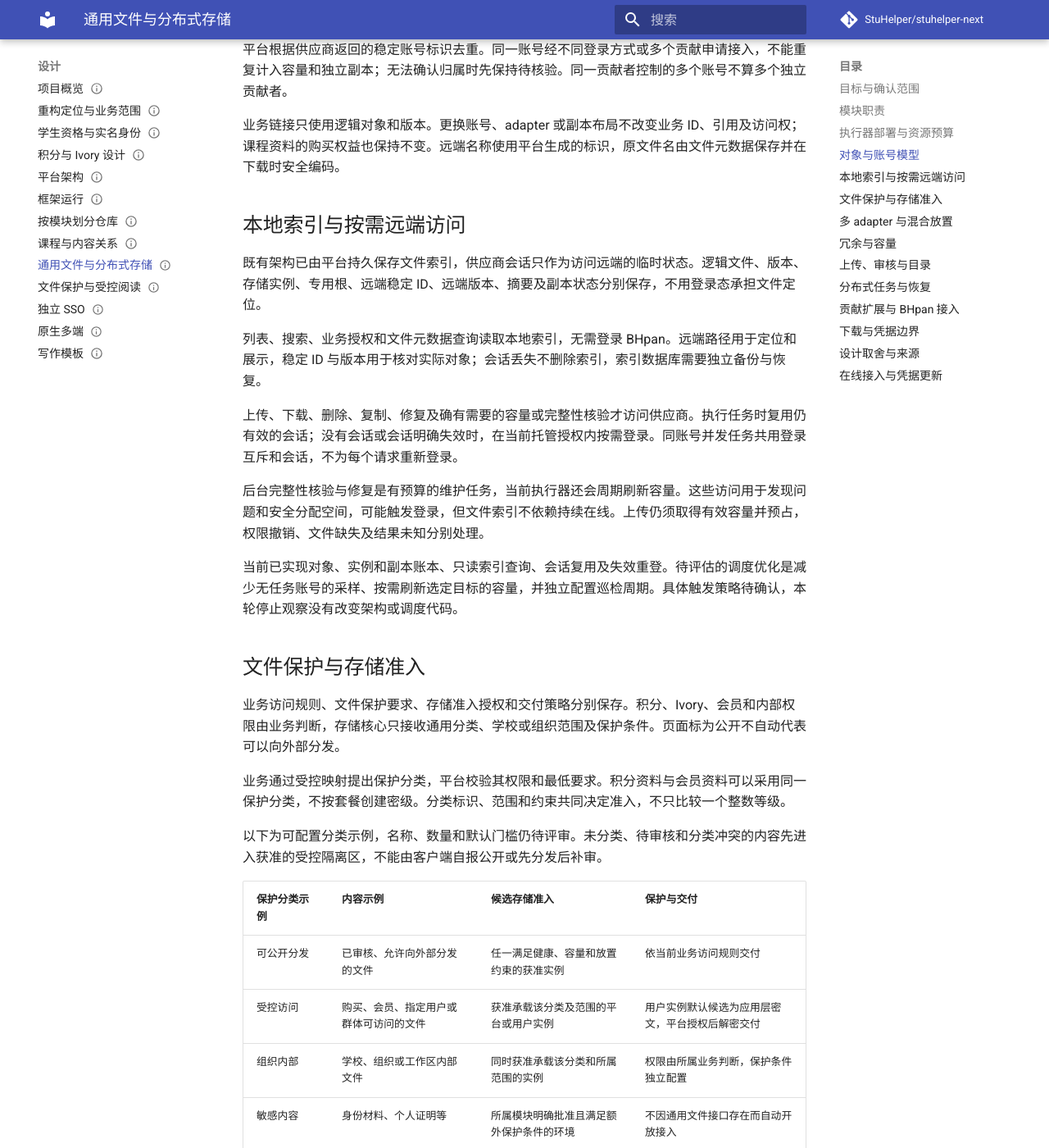
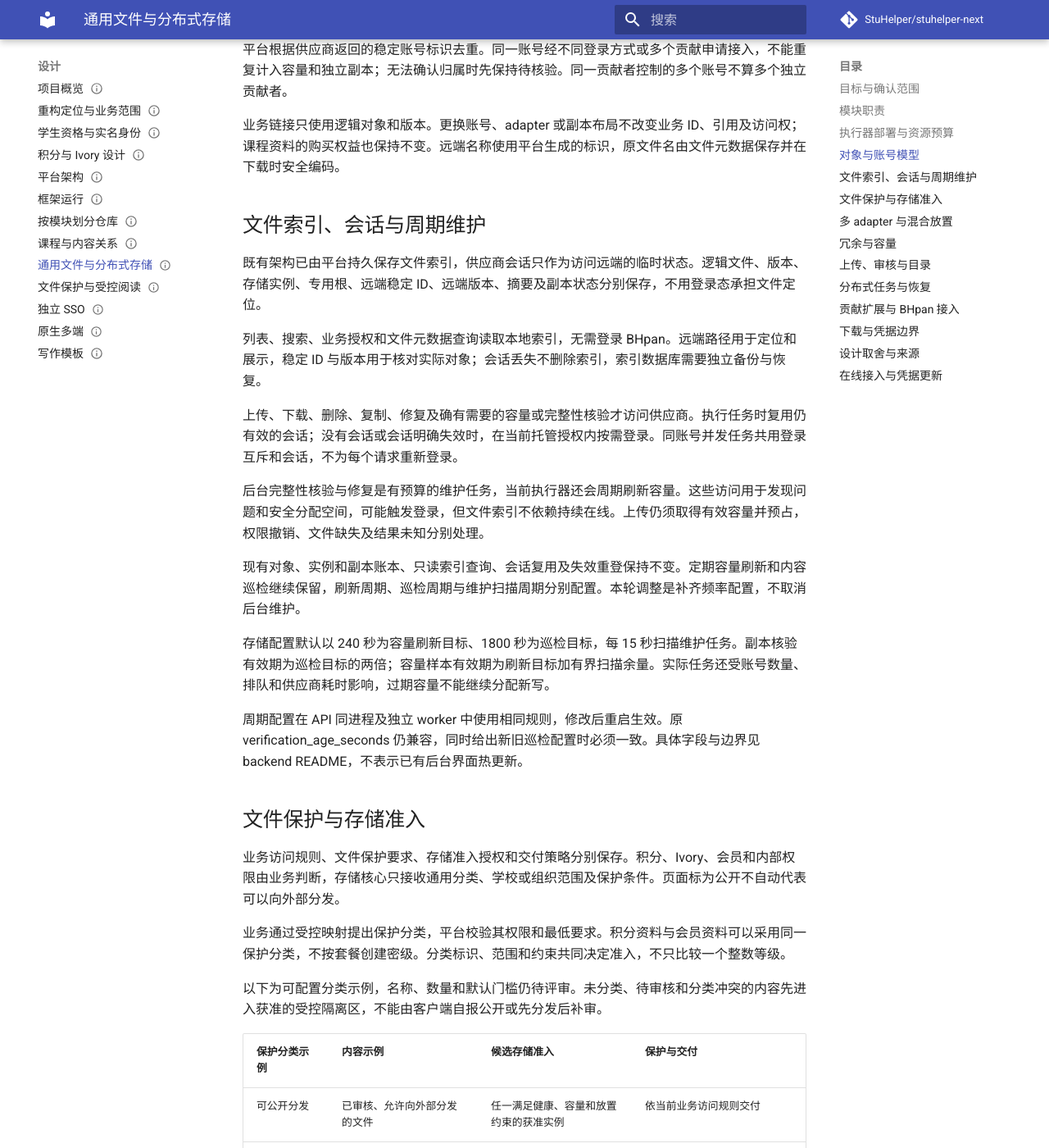
Before and after one commit to StuHelper/stuhelper-next, an MkDocs documentation site: the page built from docs/design/storage-architecture.md, in a window 1280 px wide and 1400 px high, scrolled down 3045 px. Shown: the whole window at 82% size. Built offline with MkDocs 1.6.1 and Material for MkDocs 9.7.7, drawn with Linux system fonts in a browser that asks for light colours; comment, search, counter and statistics services are not loaded.

Commit message:
docs(storage): retain periodic maintenance with configurable intervals

```diff
--- a/docs/design/storage-architecture.md
+++ b/docs/design/storage-architecture.md
@@ -77,7 +77,7 @@ updated: 2026-10-27
 
 业务链接只使用逻辑对象和版本。更换账号、adapter 或副本布局不改变业务 ID、引用及访问权；课程资料的购买权益也保持不变。远端名称使用平台生成的标识，原文件名由文件元数据保存并在下载时安全编码。
 
-## 本地索引与按需远端访问
+## 文件索引、会话与周期维护
 
 既有架构已由平台持久保存文件索引，供应商会话只作为访问远端的临时状态。逻辑文件、版本、存储实例、专用根、远端稳定 ID、远端版本、摘要及副本状态分别保存，不用登录态承担文件定位。
 
@@ -87,7 +87,11 @@ updated: 2026-10-27
 
 后台完整性核验与修复是有预算的维护任务，当前执行器还会周期刷新容量。这些访问用于发现问题和安全分配空间，可能触发登录，但文件索引不依赖持续在线。上传仍须取得有效容量并预占，权限撤销、文件缺失及结果未知分别处理。
 
-当前已实现对象、实例和副本账本、只读索引查询、会话复用及失效重登。待评估的调度优化是减少无任务账号的采样、按需刷新选定目标的容量，并独立配置巡检周期。具体触发策略待确认，本轮停止观察没有改变架构或调度代码。
+现有对象、实例和副本账本、只读索引查询、会话复用及失效重登保持不变。定期容量刷新和内容巡检继续保留，刷新周期、巡检周期与维护扫描周期分别配置。本轮调整是补齐频率配置，不取消后台维护。
+
+存储配置默认以 240 秒为容量刷新目标、1800 秒为巡检目标，每 15 秒扫描维护任务。副本核验有效期为巡检目标的两倍；容量样本有效期为刷新目标加有界扫描余量。实际任务还受账号数量、排队和供应商耗时影响，过期容量不能继续分配新写。
+
+周期配置在 API 同进程及独立 worker 中使用相同规则，修改后重启生效。原 verification_age_seconds 仍兼容，同时给出新旧巡检配置时必须一致。具体字段与边界见 backend README，不表示已有后台界面热更新。
 
 ## 文件保护与存储准入
 
--- a/workspace.lock.json
+++ b/workspace.lock.json
@@ -3,7 +3,7 @@
   "projects": {
     "storage": {
       "repository": "https://github.com/StuHelper/stuhelper-storage.git",
-      "revision": "d0f8661d6095a2ea54fd85689f554837de463fd1",
+      "revision": "6b219bcb7e4064c8d99fa6ea77ea99ed3e98b687",
       "dirty": false
     },
     "media": {
@@ -53,7 +53,7 @@
     },
     "backend": {
       "repository": "https://github.com/StuHelper/stuhelper-backend.git",
-      "revision": "37589985e30fff5d759922a4fd4218d6e2d0a8a4",
+      "revision": "8b68034d00db62c2a43cd775f048748a0b51a2dd",
       "dirty": false
     },
     "tooling": {
```
Also changed, not shown: docs/development/storage-module.md (+8 -4 lines).
